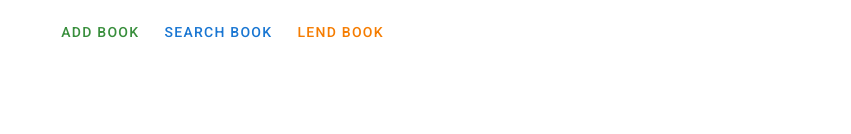
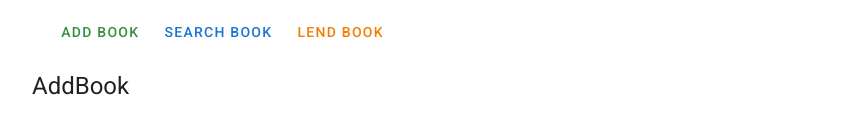
Before and after one commit to viniciuspinatti/bookshelf, a Vue app: page / in a window 1280 px wide. Both pictures are taken after a click on the button "ADD BOOK". Shown: the part 222-356 px from the top of the page, without its empty margins (208-1059 px from the left). Built offline with nearby package versions, Linux system fonts and the light colour scheme.

Commit message:
Actions separation

```diff
--- /dev/null
+++ b/src/components/AddBook.vue
@@ -0,0 +1,9 @@
+<template>
+  <p class="headline">AddBook</p>
+</template>
+
+<script>
+export default {};
+</script>
+
+<style></style>
--- a/src/components/Home.vue
+++ b/src/components/LendBook.vue
@@ -1,5 +1,5 @@
 <template>
-  <div></div>
+  <p class="headline">LendBook</p>
 </template>
 
 <script>
--- a/src/components/Main.vue
+++ b/src/components/Main.vue
@@ -17,17 +17,53 @@
           </v-avatar>
         </div>
         <v-card-actions>
-          <v-btn color="green darken-2" text>Add book</v-btn>
-          <v-btn color="blue darken-2" text>Search book</v-btn>
-          <v-btn color="orange darken-2" text>Lend book</v-btn>
+          <v-btn color="green darken-2" text @click="action = 'A'"
+            >Add book</v-btn
+          >
+          <v-btn color="blue darken-2" text @click="action = 'S'"
+            >Search book</v-btn
+          >
+          <v-btn color="orange darken-2" text @click="action = 'L'"
+            >Lend book</v-btn
+          >
         </v-card-actions>
       </v-container>
     </v-card>
+    <component :is="loadOption" />
   </div>
 </template>
 
 <script>
-export default {};
+import AddBook from "./AddBook";
+import SearchBook from "./SearchBook";
+import LendBook from "./LendBook";
+
+export default {
+  components: {
+    AddBook,
+    SearchBook,
+    LendBook
+  },
+  data() {
+    return {
+      action: null
+    };
+  },
+  computed: {
+    loadOption() {
+      switch (this.action) {
+        case "A":
+          return AddBook;
+        case "S":
+          return SearchBook;
+        case "L":
+          return LendBook;
+        default:
+          return null;
+      }
+    }
+  }
+};
 </script>
 
 <style>
--- /dev/null
+++ b/src/components/SearchBook.vue
@@ -0,0 +1,9 @@
+<template>
+  <p class="headline">SearchBook</p>
+</template>
+
+<script>
+export default {};
+</script>
+
+<style></style>
```
Also changed, not shown: src/assets/logo.png (deleted), src/assets/logo.svg (deleted).
